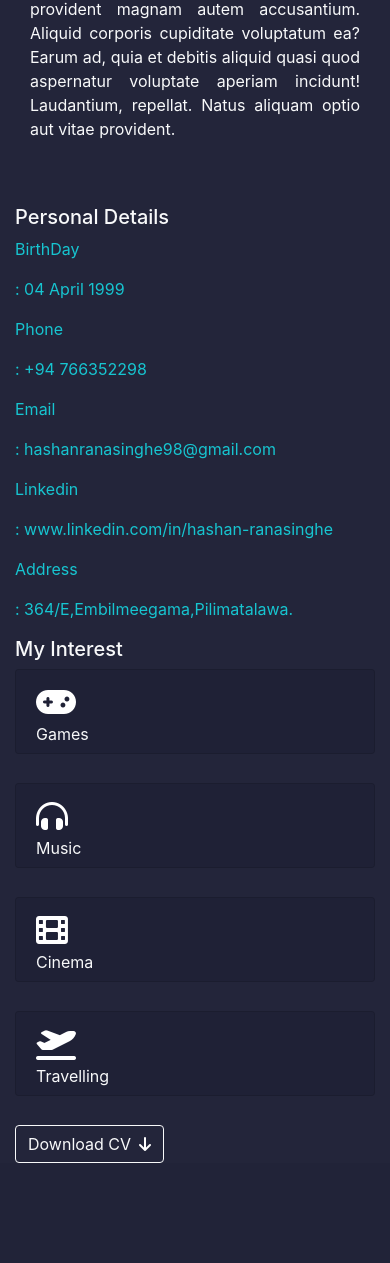
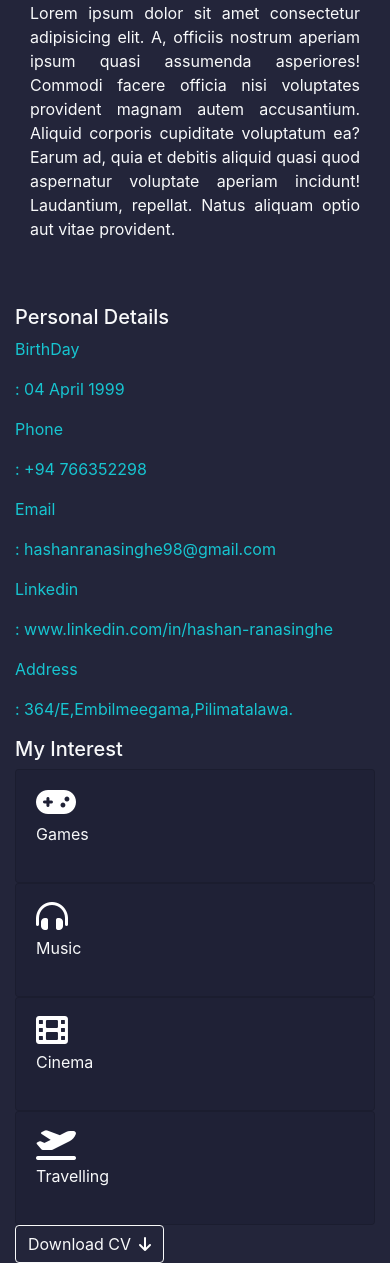
Before and after one commit to hashanranasinghe/portfolio, a PHP site: page / in a window 390 px wide; the page is wider, and only the part inside the window is pictured. Shown: the part 4639-5902 px from the top of that part. Before the commit the page ends 5802 px from the top of that part, so only its background shows below. Run offline with PHP 8.4, Linux system fonts and the light colour scheme.

Commit message:
responsive & link

```diff
--- a/index.css
+++ b/index.css
@@ -11,3 +11,9 @@
 .inf{
     color: #17C5D0;
 }
+#s-one{
+    padding-bottom: 50px;
+}
+#m-one{
+    padding-bottom: 50px;
+}
--- a/index.html
+++ b/index.html
@@ -20,22 +20,22 @@
         <div class="collapse navbar-collapse justify-content-end" id="first">
             <ul class=" navbar-nav">
                 <li class="nav-item pr-5"><a href="" class="nav-link active">Home</a> </li>
-                <li class="nav-item pr-5"><a href="#service" class=" nav-link">Services</a> </li>
+                <li class="nav-item pr-5"><a href="#s-one" class=" nav-link">Services</a> </li>
                 <li class="nav-item pr-5"><a href="#about" class=" nav-link">About</a> </li>
-                <li class="nav-item pr-5"><a href="#projects" class=" nav-link">Projects</a> </li>
-                <li class="nav-item pr-5"><a href="" class=" nav-link">Contact</a> </li>
+                <li class="nav-item pr-5"><a href="#m-one" class=" nav-link">Projects</a> </li>
+                <li class="nav-item pr-5"><a href="#contact" class=" nav-link">Contact</a> </li>
             </ul>
         </div>
     </nav>
-    <div class="container" id="home">
-        <div class="row">
+    <div class="container-fluid" id="home">
+        <div class="row" id="row-one">
             <div class=" col-md-6 justify-content-center">
                     <div class="container-fluid pt-5">
-                        <i class="fa-brands fa-facebook fa-2xl pl-5 pt-5" id="icon"></i>
+                        <a href="https://www.facebook.com/hashan.ranasinghe.739"><i class="fa-brands fa-facebook fa-2xl pl-5 pt-5" id="icon"></i></a>
                         <i class="fa-brands fa-instagram fa-2xl pl-3" id="icon"></i>
-                        <i class="fa-brands fa-linkedin fa-2xl pl-3" id="icon"></i>
+                        <a href="https://www.linkedin.com/in/hashan-ranasinghe"><i class="fa-brands fa-linkedin fa-2xl pl-3" id="icon"></i></a>
                         <i class="fa-brands fa-whatsapp fa-2xl pl-3" id="icon"></i>
-                        <i class="fa-brands fa-github fa-2xl pl-3 pr-5" id="icon"></i>
+                        <a href="https://github.com/hashanranasinghe"><i class="fa-brands fa-github fa-2xl pl-3 pr-5" id="icon"></i></a>
                     </div>
                     <h1 class=" text-light pl-5 pt-4">I’m Hashan Ranasinghe</h1>
                     <p class="lead text-light pl-5 pt-1 text-justify">I'm Hashan, professional mobile application developer with long time experience in this field.</p>
@@ -47,6 +47,9 @@
                 </div>
             </div>
         </div>
+
+        <!-- service -->
+        <div id="s-one"></div>
         <div class="container text-md-center" id="service">
             <h1 class=" text-light">MY SERVICES</h1>
         </div>
@@ -79,6 +82,9 @@
                 </div>
             </div>
         </div>
+
+        <!-- my projects -->
+        <div id="m-one"></div>
         <div class="container text-md-center" id="projects">
             <h1 class=" text-light">MY PROJECTS</h1>
         </div>
@@ -140,35 +146,37 @@
                 </div>
             </div>
         </div>
+
+        <!-- about -->
         <div class="container text-md-center" id="about">
             <h1 class=" text-light">ABOUT ME</h1>
             <p class=" text-light text-justify">Lorem ipsum dolor sit amet consectetur adipisicing elit. A, officiis nostrum aperiam ipsum quasi assumenda asperiores! Commodi facere officia nisi voluptates provident magnam autem accusantium. Aliquid corporis cupiditate voluptatum ea? Earum ad, quia et debitis aliquid quasi quod aspernatur voluptate aperiam incidunt! Laudantium, repellat. Natus aliquam optio aut vitae provident.</p>
 
         </div>
 
-        <div class=" row pt-5">
-            <div class=" col-md-6">
-                <h5 class=" text-light">Personal Details</h5>
+        <div class=" row pt-5 row-no-gutters">
+            <div class=" col-sm-6">
+                <h5 class=" text-light" id="contact">Personal Details</h5>
                 <div class=" row">
-                    <div class=" col-md-3">
+                    <div class=" col-sm-3">
                         <p class="inf" style="color: #17C5D0;">BirthDay</p>
                     </div>
-                    <div class=" col-md-9">
+                    <div class=" col-sm-9">
                         <p class="inf" style="color: #17C5D0;">: 04 April 1999</p>
                     </div>
                 </div>
 
                 <div class=" row">
-                    <div class=" col-md-3">
+                    <div class=" col-sm-3">
                         <p class="inf" style="color: #17C5D0;">Phone</p>
                     </div>
-                    <div class=" col-md-9">
+                    <div class=" col-sm-9">
                         <p class="inf" style="color: #17C5D0;">: +94 766352298</p>
                     </div>
                 </div>
 
                 <div class=" row">
-                    <div class=" col-md-3">
+                    <div class=" col-sm-3">
                         <p class="inf" style="color: #17C5D0;">Email</p>
                     </div>
                     <div class=" col-md-9">
@@ -177,30 +185,30 @@
                 </div>
 
                 <div class=" row">
-                    <div class=" col-md-3">
+                    <div class=" col-sm-3">
                         <p class="inf" style="color: #17C5D0;">Linkedin</p>
                     </div>
-                    <div class=" col-md-9">
+                    <div class=" col-sm-9">
                         <p class="inf" style="color: #17C5D0;">: <a style="color: #17C5D0;" href="www.linkedin.com/in/hashan-ranasinghe"> www.linkedin.com/in/hashan-ranasinghe</a> </p>
                     </div>
                 </div>
 
                 <div class=" row">
-                    <div class=" col-md-3">
+                    <div class=" col-sm-3">
                         <p class="inf" style="color: #17C5D0;">Address</p>
                     </div>
-                    <div class=" col-md-9">
+                    <div class=" col-sm-9">
                         <p class="inf" style="color: #17C5D0;">: 364/E,Embilmeegama,Pilimatalawa.</p>
                     </div>
                 </div>
 
             </div>
-            <div class=" col-md-6 text-md-center">
+            <div class=" col-md-6 col-sm-6 text-md-center text-sm-center text-xs-center">
                 <h5 class=" text-light">My Interest</h5>
-                <div class=" row">
+                <div class=" row row-cols-md-3">
 
-                    <div class=" col-md-3">
-                        <div class="card bg-dark h-75">
+                    <div class="col-lg-3 col-md-1 col-sm-3">
+                        <div class="card bg-dark h-10">
 
                             <div class="card-body">
                                 <i class="fa-solid fa-gamepad fa-2xl" id="icon"></i>
@@ -209,8 +217,8 @@
                         </div>
                     </div>
 
-                    <div class=" col-md-3">
-                        <div class="card bg-dark h-75">
+                    <div class="col-lg-3 col-md-1 col-sm-1">
+                        <div class="card bg-dark h-10">
                             <div class="card-body">
                                 <i class="fa-solid fa-headphones-simple fa-2xl" id="icon"></i>
                                 <p class="text-light pt-2">Music</p>
@@ -218,8 +226,8 @@
                         </div>
                     </div>
 
-                    <div class=" col-md-3">
-                        <div class="card bg-dark h-75">
+                    <div class=" col-lg-3 col-md-1 col-sm-1">
+                        <div class="card bg-dark h-10">
                             <div class="card-body">
                                 <i class="fa-solid fa-film fa-2xl" id="icon"></i>
                                 <p class="text-light pt-2">Cinema</p>
@@ -227,8 +235,8 @@
                         </div>
                     </div>
 
-                    <div class=" col-md-3">
-                        <div class="card bg-dark h-75">
+                    <div class=" col-lg-3 col-md-1 col-sm-1">
+                        <div class="card bg-dark h-10">
                             <div class="card-body">
                                 <i class="fa-solid fa-plane-departure fa-2xl" id="icon"></i>
                                 <p class="text-light pt-2">Travelling</p>
```
